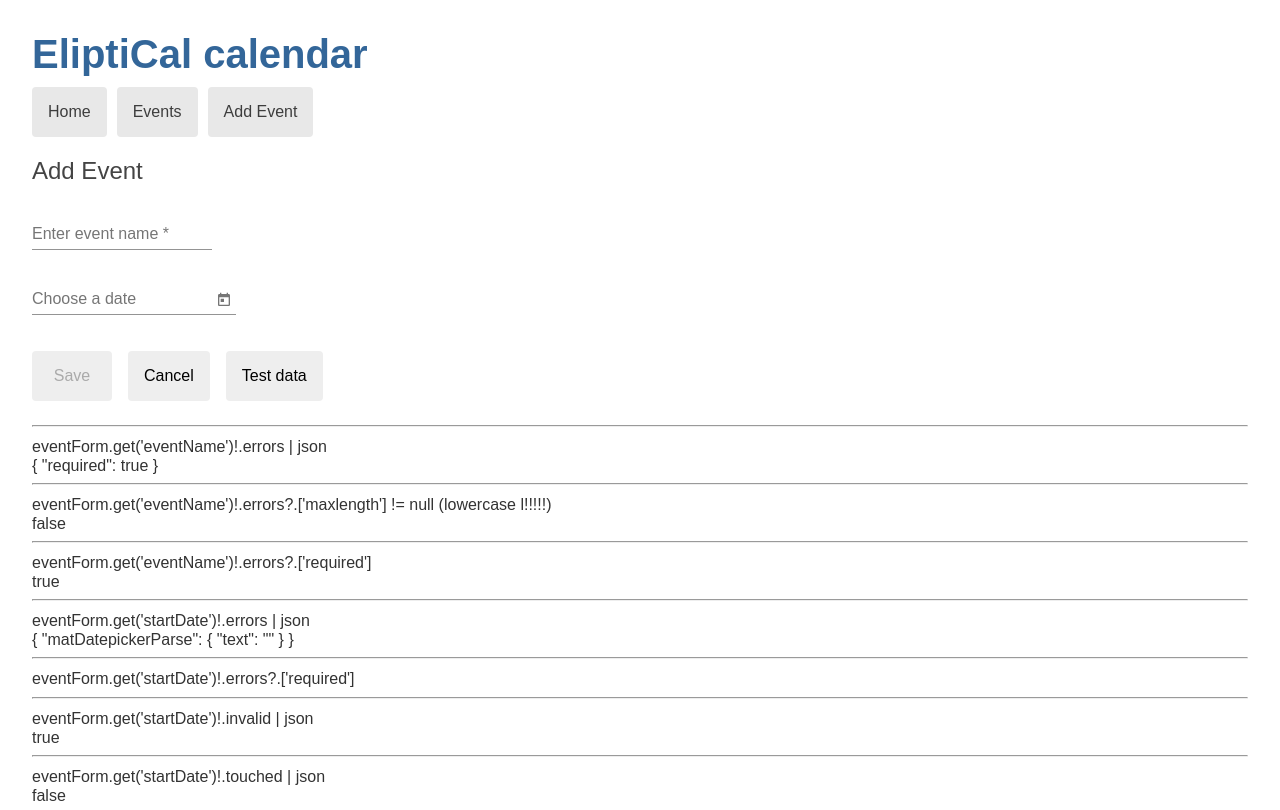
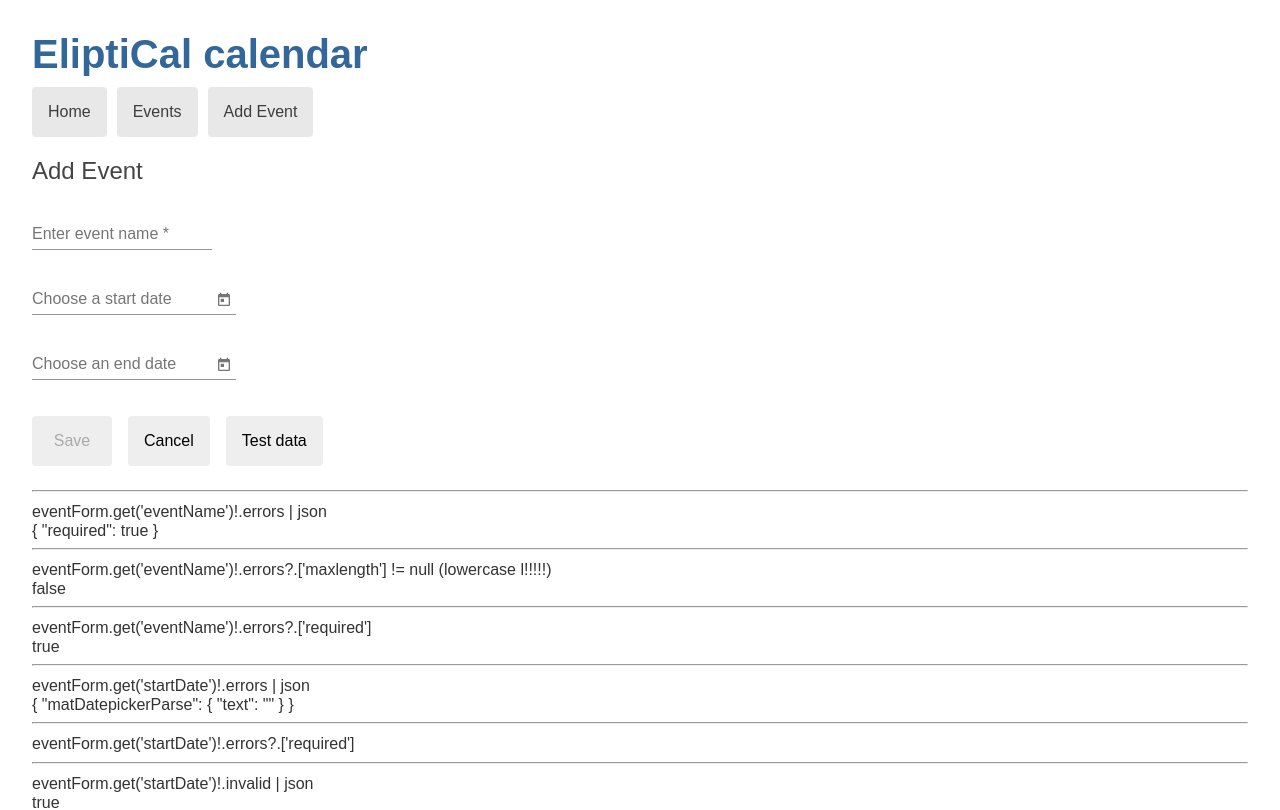
Before and after one commit to bobaks1108/ecal, an Angular app: page /detail in a window 1280 px wide. Shown: the top 810 px of the page. Built offline with nearby package versions, Linux system fonts and the light colour scheme.

Commit message:
Bob - add endDate with basic required validation and attempt to fix offset in db meaning date is saved to db as day before 2300hrs

```diff
--- a/src/app/add-edit-event/add-edit-event.component.html
+++ b/src/app/add-edit-event/add-edit-event.component.html
@@ -19,13 +19,26 @@
   <div>
 
     <mat-form-field>
-      <input matInput [matDatepicker]="startDate" placeholder="Choose a date" formControlName="startDate" name="startDate"
+      <input matInput [matDatepicker]="startDate" placeholder="Choose a start date" formControlName="startDate" name="startDate"
       id="startDate" />
       <mat-error>
         {{displayMessage.startDate}}
       </mat-error>
       <mat-datepicker-toggle matSuffix [for]="startDate"></mat-datepicker-toggle>
       <mat-datepicker #startDate></mat-datepicker>
+    </mat-form-field>
+
+  </div>
+  <div>
+
+    <mat-form-field>
+      <input matInput [matDatepicker]="endDate" placeholder="Choose an end date" formControlName="endDate" name="endDate"
+      id="endDate" />
+      <mat-error>
+        {{displayMessage.endDate}}
+      </mat-error>
+      <mat-datepicker-toggle matSuffix [for]="endDate"></mat-datepicker-toggle>
+      <mat-datepicker #endDate></mat-datepicker>
     </mat-form-field>
 
   </div>
--- a/src/app/add-edit-event/add-edit-event.component.ts
+++ b/src/app/add-edit-event/add-edit-event.component.ts
@@ -31,6 +31,7 @@ export class AddEditEventComponent implements OnInit, AfterViewInit, OnDestroy {
   private validationMessages: { [key: string]: { [key: string]: string } };
   private genericValidator: GenericValidator;
   private pipe = new DatePipe('en-GB');
+  offset: number | undefined;
 
   constructor(
     private route: ActivatedRoute,
@@ -49,6 +50,9 @@ export class AddEditEventComponent implements OnInit, AfterViewInit, OnDestroy {
       },
       startDate: {
         matDatepickerParse: 'Event start date is required.'
+      },
+      endDate: {
+        matDatepickerParse: 'Event end date is formatted incorrectly.'
       }
     };
 
@@ -60,12 +64,14 @@ export class AddEditEventComponent implements OnInit, AfterViewInit, OnDestroy {
   ngOnInit(): void {
     this.eventForm = this.fb.group({
       eventName: ['', [Validators.required, Validators.maxLength(25)]],
-      startDate: ['', [CustomValidators.startDateValidator]]
+      startDate: ['', [CustomValidators.startDateValidator]],
+      endDate: ['', [CustomValidators.endDateValidator]]
     })
 
     // every time the name is changed
     const nameControl = this.eventForm.get('eventName');
     const startDate = this.eventForm.get('startDate');
+    const endDate = this.eventForm.get('endDate');
 
 
     this.sub = this.route.paramMap.subscribe(
@@ -128,7 +134,8 @@ export class AddEditEventComponent implements OnInit, AfterViewInit, OnDestroy {
     // Update the data on the form
     this.eventForm.patchValue({
       eventName: this.event.eventName,
-      startDate: this.event.startDate
+      startDate: this.event.startDate,
+      endDate: this.event.endDate
     });
   }
 
@@ -142,7 +149,27 @@ export class AddEditEventComponent implements OnInit, AfterViewInit, OnDestroy {
   saveEvent(): void {
     if (this.eventForm.valid) {
 
+      this.offset = (new Date().getTimezoneOffset());
+
+      console.log("offset: "+this.offset);
+
+      console.log(this.eventForm.value.startDate);
+
       this.eventForm.value.startDate = this.pipe.transform(this.eventForm.value.startDate, "yyyy-MM-dd'T'HH:mm:ssZZZZZ");
+      this.eventForm.value.endDate = this.pipe.transform(this.eventForm.value.endDate, "yyyy-MM-dd'T'HH:mm:ssZZZZZ");
+
+      console.log(this.eventForm.value.startDate);
+
+      // dates are added to db as BST i.e previous day and 2300 hrs
+      // doesnt work to add offset just concaternates milliseconds 360000 and breaks it :-(
+      // if (this.offset <= 0) {
+      //   this.eventForm.value.startDate  = this.eventForm.value.startDate  + (Math.abs(this.offset * 60000));
+      //   this.eventForm.value.endDate = this.eventForm.value.endDate  + (Math.abs(this.offset * 60000));
+      // } else {
+      //   this.eventForm.value.startDate = this.eventForm.value.startDate + (-Math.abs(this.offset * 60000));
+      //   this.eventForm.value.endDate = this.eventForm.value.endDate + (-Math.abs(this.offset * 60000));
+      // }
+
 
       if (this.eventForm.dirty) {
         const p = { ...this.event, ...this.eventForm.value };
--- a/src/app/app.validators.ts
+++ b/src/app/app.validators.ts
@@ -12,5 +12,15 @@ export class CustomValidators extends Validators{
 
   }
 
+  static endDateValidator(fdValue: FormControl) {
+    const date = fdValue.value;
+    if (date ===null || date==='' || date==='Invalid Date') {
+      return { endDateValidator: true }
+    } else {
+      return { }
+    };
+
+  }
+
 
 }
```
